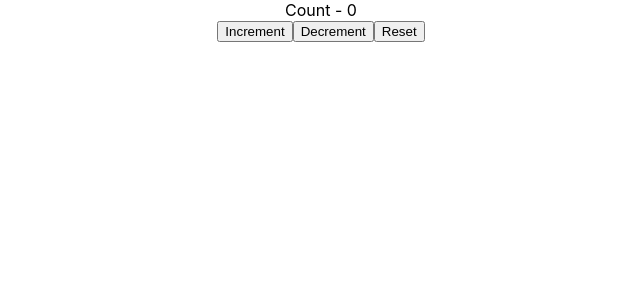
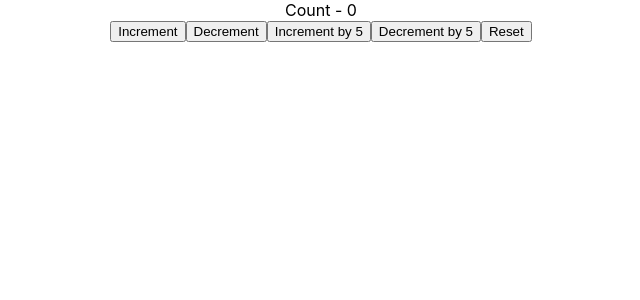
Before and after one commit to ginow/react-codevolution, a React (Create React App) app in the folder state-hook/: page / in a window 1280 px wide. Shown: the top 300 px of the page, without its empty margins (319-959 px from the left). Built offline with nearby package versions, Linux system fonts and the light colour scheme.

Commit message:
useReducer additional data in reducer funtion using action as an object

```diff
--- a/state-hook/src/components/CounterTwo.js
+++ b/state-hook/src/components/CounterTwo.js
@@ -7,9 +7,9 @@ const initialState = {
 const reducer = (state, action) => {
     switch (action.type) {
         case 'increment':
-            return { firstCounter: state.firstCounter + 1 }
+            return { firstCounter: state.firstCounter + action.value }
         case 'decrement':
-            return { firstCounter: state.firstCounter - 1 }
+            return { firstCounter: state.firstCounter - action.value }
         case 'reset':
             return initialState
         default:
@@ -22,8 +22,10 @@ function CounterTwo() {
     return (
         <div>
             <div>Count - {count.firstCounter}</div>
-            <button onClick={() => dispatch({ type: 'increment' })}>Increment</button>
-            <button onClick={() => dispatch({ type: 'decrement' })}>Decrement</button>
+            <button onClick={() => dispatch({ type: 'increment', value: 1 })}>Increment</button>
+            <button onClick={() => dispatch({ type: 'decrement', value: 1 })}>Decrement</button>
+            <button onClick={() => dispatch({ type: 'increment', value: 5 })}>Increment by 5</button>
+            <button onClick={() => dispatch({ type: 'decrement', value: 5 })}>Decrement by 5</button>
             <button onClick={() => dispatch({ type: 'reset' })}>Reset</button>
         </div>
     )
```
Also changed, not shown: 1 other file (tests, documents, lock files or other folders).
